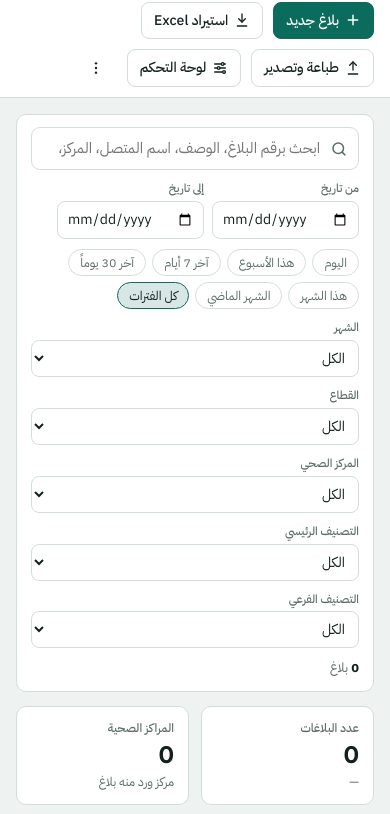
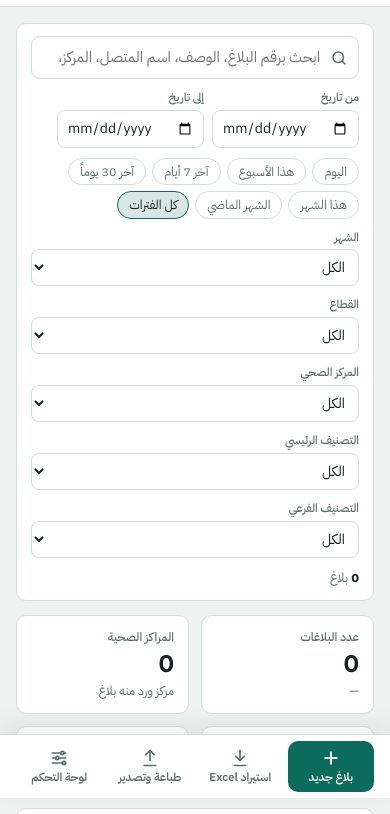
Before and after one commit to Ez21-source/937conplaints, a plain HTML site: page index.html in a window 390 px wide. Shown: the part 46-860 px from the top of the page. Drawn offline with Linux system fonts and the light colour scheme.

Commit message:
Add files via upload

```diff
--- a/index.html
+++ b/index.html
@@ -2,7 +2,6 @@
 <html lang="ar" dir="rtl">
 <head>
 <meta charset="utf-8">
-<meta name="app-version" content="2026-11-03.5">
 <meta name="viewport" content="width=device-width,initial-scale=1,viewport-fit=cover">
 <meta name="theme-color" content="#1B2F5E">
 <meta name="mobile-web-app-capable" content="yes">
@@ -237,6 +236,26 @@ table.ctbl .mv{display:flex;gap:2px}
 @media (max-width:1000px){ .insights{grid-template-columns:1fr 1fr} .insights .ins:first-child{grid-column:1/-1} .kpis{grid-template-columns:repeat(2,minmax(0,1fr))} }
 @media (max-width:600px){ .insights{grid-template-columns:1fr} .form{grid-template-columns:1fr} .brand small{display:none} .dates .field{width:calc(50% - 4px)} .stats{grid-template-columns:1fr 1fr} }
 @media (prefers-reduced-motion:reduce){*{transition:none!important;animation:none!important}}
+
+/* bottom action bar */
+#app{padding-bottom:74px}
+.actionbar{position:fixed;left:0;right:0;bottom:0;z-index:25;background:var(--surface);border-top:1px solid var(--line);box-shadow:0 -8px 24px rgba(10,30,25,.08);padding-bottom:env(safe-area-inset-bottom,0px)}
+.actionbar .wrap{display:flex;gap:10px;justify-content:center;align-items:center;padding-block:10px}
+.actionbar .btn{padding:9px 18px}
+.actionbar .menu{top:auto;bottom:calc(100% + 10px)}
+.toast{bottom:calc(84px + env(safe-area-inset-bottom,0px))!important}
+@media (max-width:600px){
+  #app{padding-bottom:70px}
+  .actionbar .wrap{display:grid;grid-template-columns:repeat(4,minmax(0,1fr));gap:4px;padding-block:6px}
+  .actionbar .menu-wrap{display:flex;position:static}
+  .actionbar .btn{flex-direction:column;gap:3px;font-size:11.5px;font-weight:600;padding:7px 2px;border:0;background:none;white-space:normal;line-height:1.2;border-radius:10px;width:100%;justify-content:center;color:var(--muted)}
+  .actionbar .btn svg{width:20px;height:20px}
+  .actionbar .btn.primary{background:var(--accent);color:var(--accent-ink)}
+  .actionbar .btn:hover{background:var(--surface-2)}
+  .actionbar .btn.primary:hover{background:var(--accent)}
+  .actionbar .menu{position:fixed;left:12px;right:12px;bottom:calc(74px + env(safe-area-inset-bottom,0px));min-width:0}
+  .toast{bottom:calc(80px + env(safe-area-inset-bottom,0px))!important}
+}
 </style>
 <style id="reportCss">
 .rp{--rp-a:#0B6B5D;--rp-soft:#DCEEEA;--rp-band:#F3F7F6;--rp-line:#DCE5E3;--rp-ink:#16211F;--rp-mut:#5E6E6B;width:1120px;background:#fff;color:var(--rp-ink);font-family:"IBM Plex Sans Arabic","Segoe UI",Tahoma,"Noto Sans Arabic",sans-serif;direction:rtl;padding:30px 34px;font-size:13px;line-height:1.5}
@@ -295,23 +314,7 @@ table.rpl td.ltr{direction:ltr;text-align:right;white-space:nowrap}
         <span id="brandMark" class="brand-mark">937</span>
         <div class="brand-txt"><span class="org" id="brandOrg" hidden></span><h1>قاعدة بلاغات المراكز الصحية</h1><small id="dbInfo">جارٍ التحميل…</small></div>
       </div>
-      <button class="btn primary" id="btnNew" type="button"><svg viewBox="0 0 24 24" fill="none" stroke="currentColor" stroke-width="2.2" stroke-linecap="round"><path d="M12 5v14M5 12h14"/></svg>بلاغ جديد</button>
-      <button class="btn" id="btnImport" type="button"><svg viewBox="0 0 24 24" fill="none" stroke="currentColor" stroke-width="2" stroke-linecap="round" stroke-linejoin="round"><path d="M12 3v12"/><path d="m7 10 5 5 5-5"/><path d="M5 21h14"/></svg>استيراد Excel</button>
-      <input type="file" id="fileInput" accept=".xlsx,.xlsm" hidden>
-      <div class="menu-wrap">
-        <button class="btn" id="btnExport" type="button" aria-haspopup="true" aria-expanded="false"><svg viewBox="0 0 24 24" fill="none" stroke="currentColor" stroke-width="2" stroke-linecap="round" stroke-linejoin="round"><path d="M12 15V3"/><path d="m7 8 5-5 5 5"/><path d="M5 21h14"/></svg><span>طباعة وتصدير</span></button>
-        <div class="menu" id="exportMenu" hidden>
-          <div class="mh">حسب البحث والفلاتر الحالية</div>
-          <button type="button" data-exp="pdf"><span>PDF للطباعة</span><span>A4 · A3 · Letter</span></button>
-          <button type="button" data-exp="png"><span>صورة PNG</span><span>تقرير كصورة</span></button>
-          <button type="button" data-exp="html"><span>صفحة HTML</span><span>تُفتح وتُطبع من المتصفح</span></button>
-          <button type="button" data-exp="xlsx"><span>Excel</span><span>البلاغات + الملخص</span></button>
-          <hr>
-          <button type="button" data-exp="backup"><span>نسخة احتياطية كاملة</span><span>كل القاعدة Excel</span></button>
-        </div>
-      </div>
       <button class="btn" id="btnInstall" type="button" hidden>تثبيت التطبيق</button>
-      <button class="btn" id="btnPanel" type="button"><svg viewBox="0 0 24 24" fill="none" stroke="currentColor" stroke-width="2" stroke-linecap="round" stroke-linejoin="round"><path d="M4 6h10M18 6h2M4 12h4M12 12h8M4 18h12M20 18h0"/><circle cx="16" cy="6" r="2"/><circle cx="10" cy="12" r="2"/><circle cx="18" cy="18" r="2"/></svg>لوحة التحكم</button>
       <button class="btn ghost" id="btnLock" type="button" hidden title="قفل التعديل"><svg viewBox="0 0 24 24" fill="none" stroke="currentColor" stroke-width="2" stroke-linecap="round" stroke-linejoin="round"><rect x="5" y="11" width="14" height="10" rx="2"/><path d="M8 11V7a4 4 0 0 1 7.5-2"/></svg>قفل</button>
       <div class="menu-wrap">
         <button class="btn ghost" id="btnMore" type="button" aria-label="خيارات أخرى" aria-haspopup="true" aria-expanded="false"><svg viewBox="0 0 24 24" fill="currentColor"><circle cx="12" cy="5" r="1.8"/><circle cx="12" cy="12" r="1.8"/><circle cx="12" cy="19" r="1.8"/></svg></button>
@@ -361,6 +364,24 @@ table.rpl td.ltr{direction:ltr;text-align:right;white-space:nowrap}
     <section id="view"></section>
   </main>
   <footer class="appfoot"><div class="wrap"><span id="footOrg">قاعدة بلاغات المراكز الصحية · 937</span><span id="footBy"></span></div></footer>
+  <nav class="actionbar" aria-label="الإجراءات"><div class="wrap">
+      <button class="btn primary" id="btnNew" type="button"><svg viewBox="0 0 24 24" fill="none" stroke="currentColor" stroke-width="2.2" stroke-linecap="round"><path d="M12 5v14M5 12h14"/></svg><span class="al">بلاغ جديد</span></button>
+      <button class="btn" id="btnImport" type="button"><svg viewBox="0 0 24 24" fill="none" stroke="currentColor" stroke-width="2" stroke-linecap="round" stroke-linejoin="round"><path d="M12 3v12"/><path d="m7 10 5 5 5-5"/><path d="M5 21h14"/></svg><span class="al">استيراد Excel</span></button>
+      <input type="file" id="fileInput" accept=".xlsx,.xlsm" hidden>
+      <div class="menu-wrap">
+        <button class="btn" id="btnExport" type="button" aria-haspopup="true" aria-expanded="false"><svg viewBox="0 0 24 24" fill="none" stroke="currentColor" stroke-width="2" stroke-linecap="round" stroke-linejoin="round"><path d="M12 15V3"/><path d="m7 8 5-5 5 5"/><path d="M5 21h14"/></svg><span class="al">طباعة وتصدير</span></button>
+        <div class="menu" id="exportMenu" hidden>
+          <div class="mh">حسب البحث والفلاتر الحالية</div>
+          <button type="button" data-exp="pdf"><span>PDF للطباعة</span><span>A4 · A3 · Letter</span></button>
+          <button type="button" data-exp="png"><span>صورة PNG</span><span>تقرير كصورة</span></button>
+          <button type="button" data-exp="html"><span>صفحة HTML</span><span>تُفتح وتُطبع من المتصفح</span></button>
+          <button type="button" data-exp="xlsx"><span>Excel</span><span>البلاغات + الملخص</span></button>
+          <hr>
+          <button type="button" data-exp="backup"><span>نسخة احتياطية كاملة</span><span>كل القاعدة Excel</span></button>
+        </div>
+      </div>
+      <button class="btn" id="btnPanel" type="button"><svg viewBox="0 0 24 24" fill="none" stroke="currentColor" stroke-width="2" stroke-linecap="round" stroke-linejoin="round"><path d="M4 6h10M18 6h2M4 12h4M12 12h8M4 18h12M20 18h0"/><circle cx="16" cy="6" r="2"/><circle cx="10" cy="12" r="2"/><circle cx="18" cy="18" r="2"/></svg><span class="al">لوحة التحكم</span></button>
+    </div></nav>
 </div>
 <div id="exportHolder" aria-hidden="true"></div>
 <div id="layer"></div>
--- a/sw.js
+++ b/sw.js
@@ -1,5 +1,5 @@
 // غيّر رقم الإصدار عند تعديل ملفات التطبيق
-const VERSION = 'r937db-v5';
+const VERSION = 'r937db-v6';
 const APP_FILES = ['./', 'index.html', 'manifest.webmanifest', 'icon-192.png', 'icon-512.png', 'maskable-512.png', 'apple-touch-icon.png', 'favicon.png'];
 self.addEventListener('install', e => {
   e.waitUntil(caches.open(VERSION).then(c => c.addAll(APP_FILES)).then(() => self.skipWaiting()));
```
